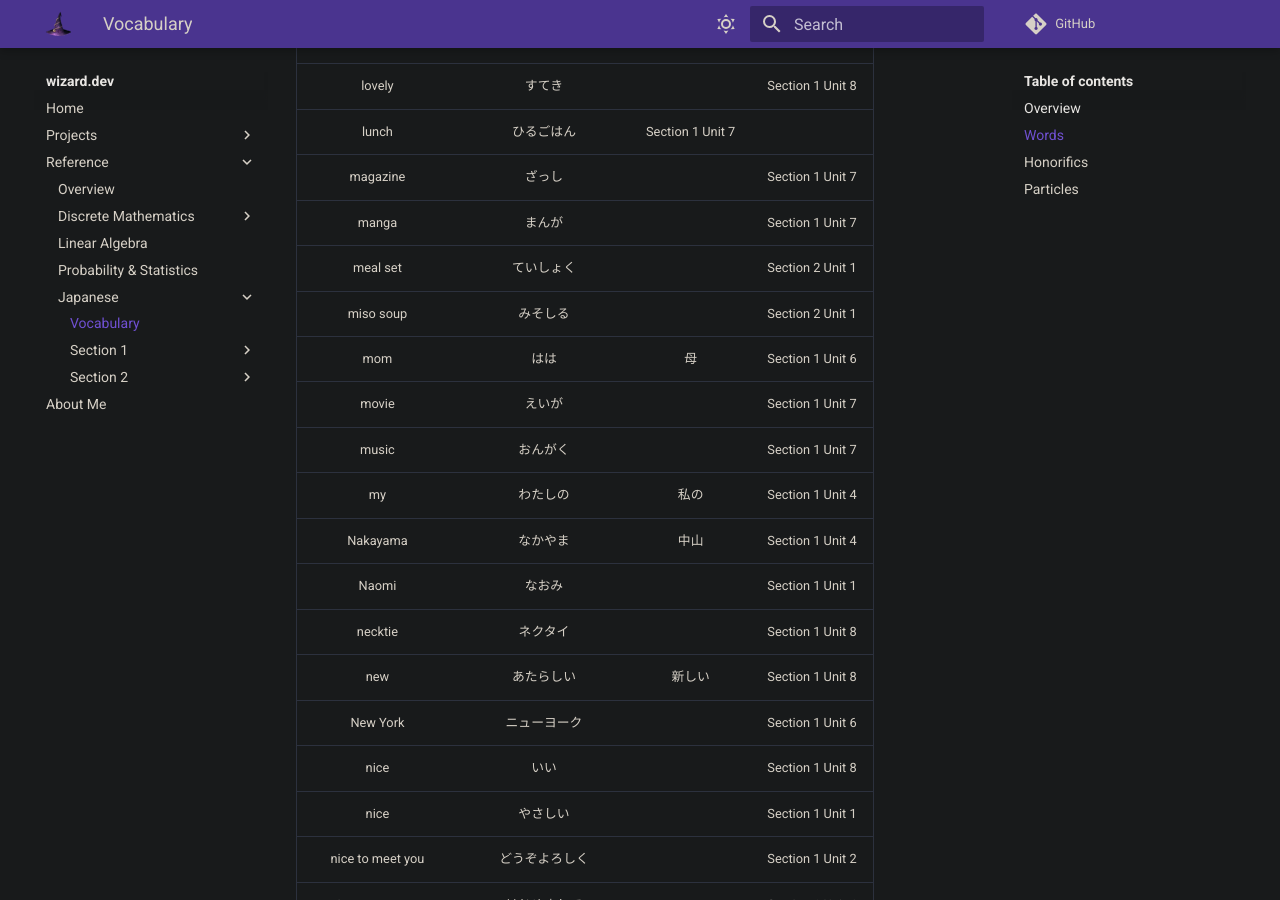
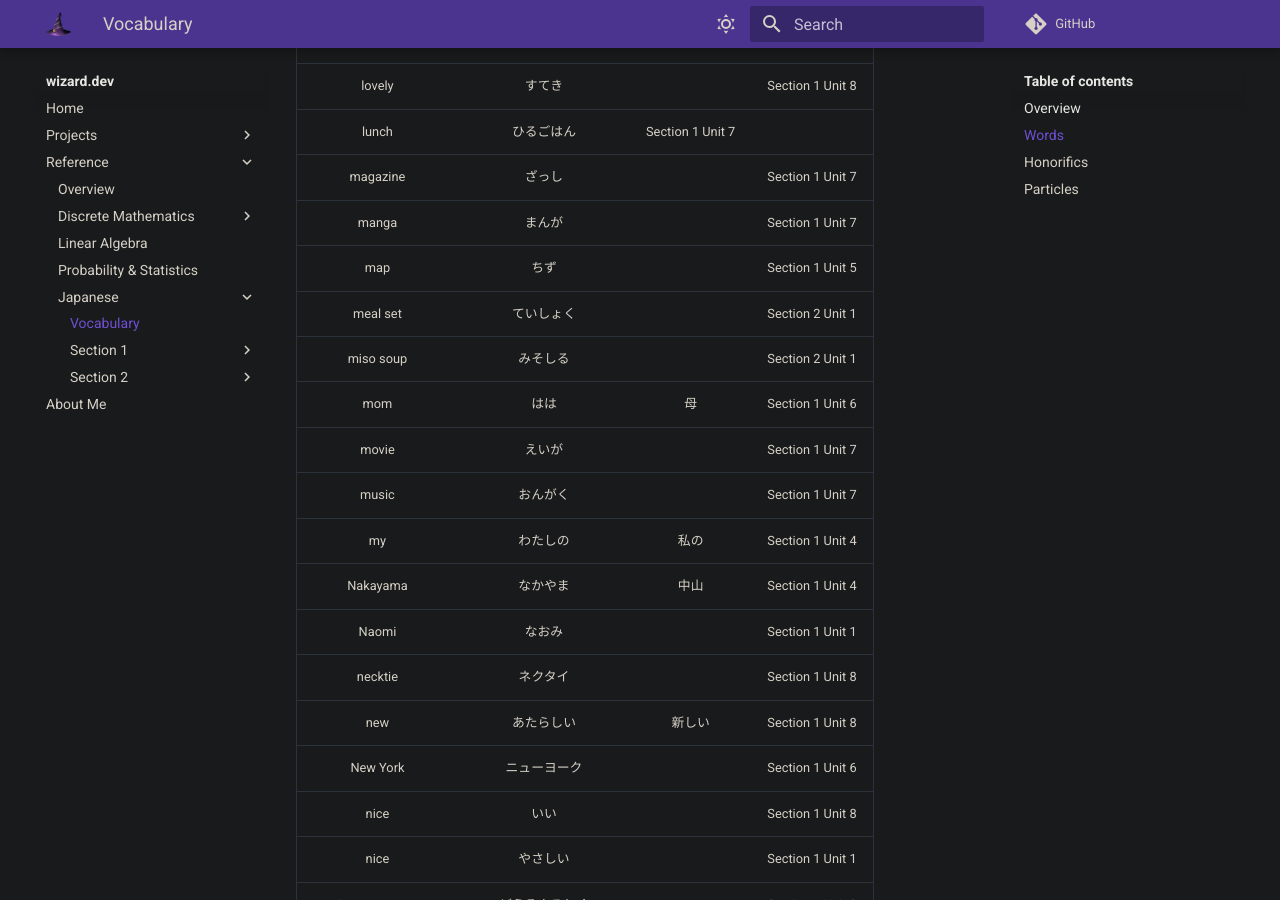
Before and after one commit to zkWildfire/wizard.dev, an MkDocs documentation site: the page built from docs/reference/japanese/vocabulary.md, in a window 1280 px wide and 900 px high, scrolled down 4973 px. Built offline with MkDocs 1.6.1 and Material for MkDocs 9.7.7, drawn with Linux system fonts in a browser that asks for light colours; comment, search, counter and statistics services are not loaded.

Commit message:
Add missing vocabulary from section 1 unit 5

```diff
--- a/docs/reference/japanese/vocabulary.md
+++ b/docs/reference/japanese/vocabulary.md
@@ -113,6 +113,7 @@ one or more Kanji characters.
 | lunch | ひるごはん | Section 1 Unit 7 |
 | magazine | ざっし | | Section 1 Unit 7 |
 | manga | まんが | | Section 1 Unit 7 |
+| map | ちず | | Section 1 Unit 5 |
 | meal set | ていしょく | | Section 2 Unit 1 |
 | miso soup | みそしる | | Section 2 Unit 1 |
 | mom | はは | 母 | Section 1 Unit 6 |
```
Also changed, not shown: docs/reference/japanese/section-1/unit-5.md (+1 -0 lines), 1 other file.
